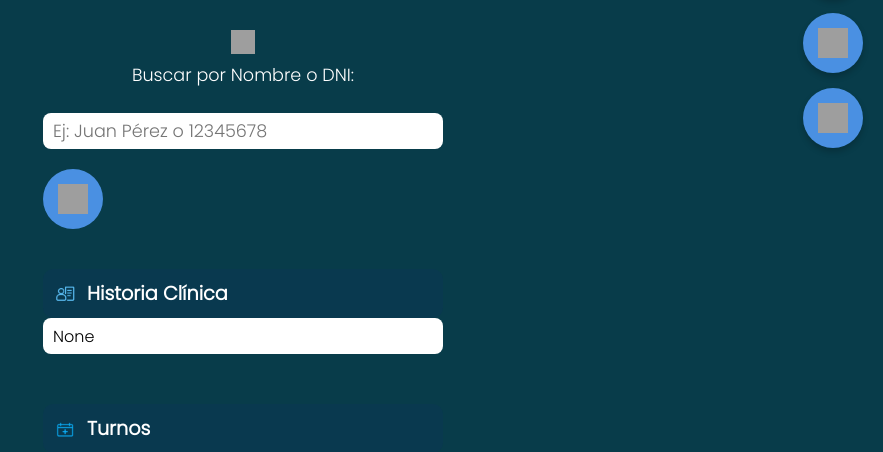
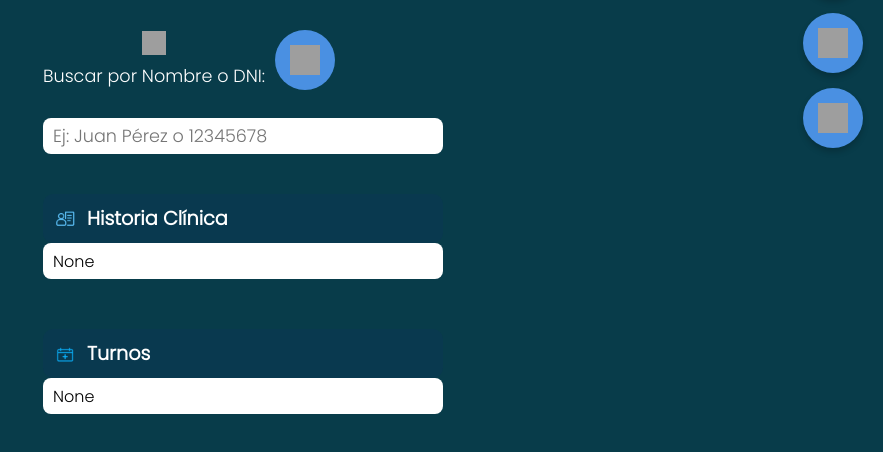
Before and after one commit to medsysbot/medisys-app-frontend, a FastAPI app: page /busqueda in a window 1280 px wide. Shown: the part 272-724 px from the top of the page, without its empty margins (397-1280 px from the left). Run offline with FastAPI, Linux system fonts and the light colour scheme; grey boxes are pictures that could not be loaded.

Commit message:
Update busqueda.html

```diff
--- a/templates/busqueda.html
+++ b/templates/busqueda.html
@@ -41,7 +41,13 @@
       max-width: 400px;
     }
 
-    label {
+    .busqueda-container {
+      display: flex;
+      align-items: center;
+      gap: 10px;
+    }
+
+    .busqueda-container label {
       font-family: 'Poppins', sans-serif;
       font-weight: 400;
       font-size: 17.6px;
@@ -52,9 +58,25 @@
       gap: 8px;
     }
 
-    label img {
+    .busqueda-container label img {
       width: 24px;
       height: 24px;
+    }
+
+    .busqueda-container button {
+      background-color: #4A90E2;
+      border: none;
+      border-radius: 50%;
+      width: 60px;
+      height: 60px;
+      display: flex;
+      align-items: center;
+      justify-content: center;
+    }
+
+    .busqueda-container button img {
+      width: 30px;
+      height: 30px;
     }
 
     input[type="search"] {
@@ -68,22 +90,7 @@
       border: none;
       color: black;
       box-sizing: border-box;
-    }
-
-    .boton-buscar {
-      background-color: #4A90E2;
-      border: none;
-      border-radius: 50%;
-      width: 60px;
-      height: 60px;
-      display: flex;
-      align-items: center;
-      justify-content: center;
-    }
-
-    .boton-buscar img {
-      width: 30px;
-      height: 30px;
+      margin-top: 8px;
     }
 
     .resultado-seccion {
@@ -168,13 +175,15 @@
     <h2>Búsqueda de Pacientes</h2>
 
     <form class="formulario">
-      <label for="busqueda">
-        <img src="static/icons/busqueda.png" alt="Buscar"> Buscar por Nombre o DNI:
-      </label>
+      <div class="busqueda-container">
+        <label for="busqueda">
+          <img src="static/icons/busqueda.png" alt="Buscar"> Buscar por Nombre o DNI:
+        </label>
+        <button class="boton-buscar" title="Buscar">
+          <img src="static/icons/busquedas.png" alt="Buscar">
+        </button>
+      </div>
       <input type="search" name="busqueda" id="busqueda" placeholder="Ej: Juan Pérez o 12345678">
-      <button class="boton-buscar" title="Buscar">
-        <img src="static/icons/busquedas.png" alt="Buscar">
-      </button>
     </form>
 
     <section class="resultado-seccion">
```
